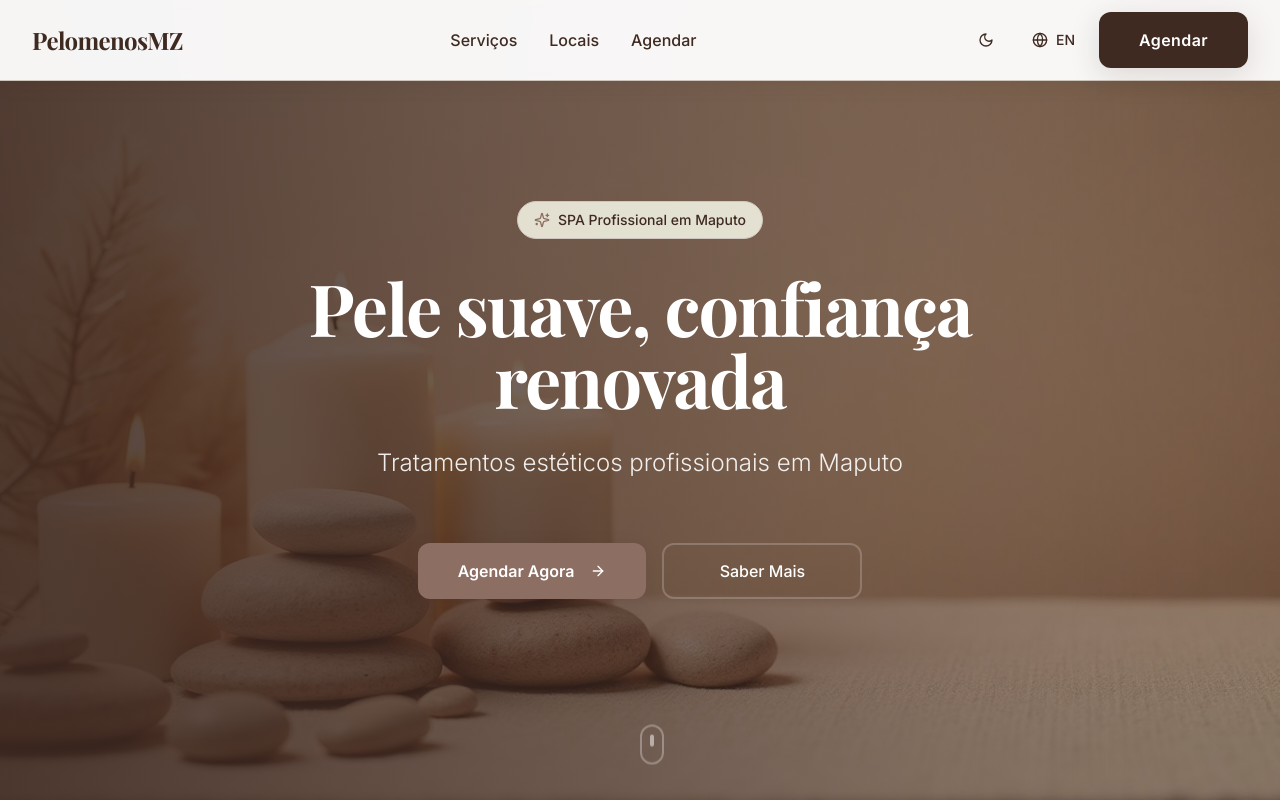
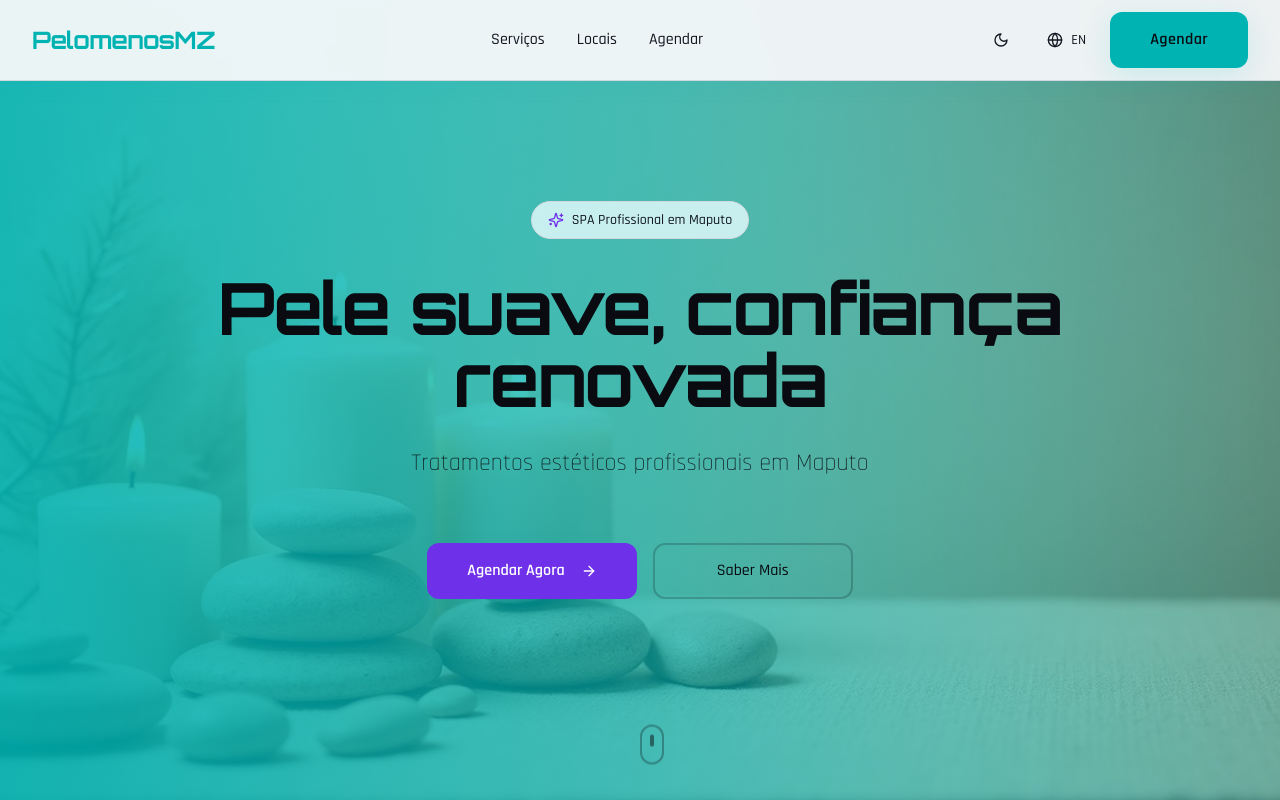
Before and after one commit to raincreative80/depilbella, a React (Vite) app: page / in a window 1280 px wide. Shown: the top 800 px of the page. Built offline with nearby package versions, Linux system fonts and the light colour scheme; the HTML template or start-up script is replaced by a standard one.

Commit message:
Implement frontend build updates

```diff
--- a/package.json
+++ b/package.json
@@ -46,6 +46,7 @@
     "cmdk": "^1.1.1",
     "date-fns": "^3.6.0",
     "embla-carousel-react": "^8.6.0",
+    "framer-motion": "^12.35.2",
     "input-otp": "^1.4.2",
     "lucide-react": "^0.462.0",
     "next-themes": "^0.3.0",
--- a/src/index.css
+++ b/src/index.css
@@ -1,102 +1,102 @@
+@import url('https://fonts.googleapis.com/css2?family=Orbitron:wght@400;500;600;700;800;900&family=Rajdhani:wght@300;400;500;600;700&display=swap');
+
 @tailwind base;
 @tailwind components;
 @tailwind utilities;
 
-/* Definition of the design system. All colors, gradients, fonts, etc should be defined here.
-All colors MUST be HSL.
-*/
-
 @layer base {
   :root {
-    /* PelomenosMZ Castanho & Creme Color System */
-    --background: 0 0% 100%;
-    --foreground: 16 30% 19%;
+    /* PelomenosMZ Futuristic Color System */
+    --background: 220 20% 97%;
+    --foreground: 220 30% 10%;
 
-    --card: 60 33% 94%;
-    --card-foreground: 16 30% 19%;
+    --card: 220 15% 94%;
+    --card-foreground: 220 30% 10%;
 
-    --popover: 0 0% 100%;
-    --popover-foreground: 16 30% 19%;
+    --popover: 220 15% 97%;
+    --popover-foreground: 220 30% 10%;
 
-    --primary: 16 30% 19%;
-    --primary-foreground: 0 0% 100%;
+    --primary: 180 100% 35%;
+    --primary-foreground: 220 30% 5%;
 
-    --secondary: 16 18% 47%;
+    --secondary: 260 80% 55%;
     --secondary-foreground: 0 0% 100%;
 
-    --muted: 60 33% 94%;
-    --muted-foreground: 16 18% 47%;
+    --muted: 220 15% 90%;
+    --muted-foreground: 220 15% 45%;
 
-    --accent: 60 33% 91%;
-    --accent-foreground: 16 30% 19%;
+    --accent: 180 60% 90%;
+    --accent-foreground: 220 30% 10%;
 
-    --destructive: 0 84.2% 60.2%;
+    --destructive: 0 84% 60%;
     --destructive-foreground: 0 0% 100%;
 
-    --border: 30 15% 78%;
-    --input: 30 15% 82%;
-    --ring: 16 18% 47%;
+    --border: 220 15% 85%;
+    --input: 220 15% 88%;
+    --ring: 180 100% 35%;
 
     --radius: 0.75rem;
 
-    /* Custom luxury tokens */
-    --gradient-hero: linear-gradient(135deg, hsl(16 30% 19%) 0%, hsl(16 18% 35%) 100%);
-    --gradient-accent: linear-gradient(180deg, hsl(60 33% 94%) 0%, hsl(60 33% 97%) 100%);
-    --gradient-overlay: linear-gradient(180deg, transparent 0%, hsl(16 30% 19% / 0.7) 100%);
-    --gradient-warm: linear-gradient(135deg, hsl(16 18% 47%) 0%, hsl(60 33% 94%) 100%);
+    /* Futuristic tokens */
+    --gradient-hero: linear-gradient(135deg, hsl(220 30% 8%) 0%, hsl(240 25% 12%) 50%, hsl(260 30% 15%) 100%);
+    --gradient-accent: linear-gradient(180deg, hsl(220 15% 94%) 0%, hsl(220 15% 97%) 100%);
+    --gradient-overlay: linear-gradient(180deg, transparent 0%, hsl(220 30% 5% / 0.85) 100%);
+    --gradient-warm: linear-gradient(135deg, hsl(180 100% 35%) 0%, hsl(260 80% 55%) 100%);
+    --gradient-neon: linear-gradient(135deg, hsl(180 100% 45%) 0%, hsl(260 80% 60%) 50%, hsl(320 80% 55%) 100%);
+    --gradient-glass: linear-gradient(135deg, hsl(220 20% 97% / 0.1) 0%, hsl(220 20% 97% / 0.05) 100%);
 
-    --shadow-soft: 0 4px 20px hsl(16 30% 19% / 0.08);
-    --shadow-hover: 0 8px 30px hsl(16 30% 19% / 0.15);
+    --shadow-soft: 0 4px 20px hsl(180 100% 35% / 0.08);
+    --shadow-hover: 0 8px 30px hsl(180 100% 35% / 0.15);
+    --shadow-neon: 0 0 20px hsl(180 100% 45% / 0.3), 0 0 40px hsl(180 100% 45% / 0.1);
+    --shadow-glow: 0 0 15px hsl(260 80% 55% / 0.3);
 
     --transition-smooth: all 0.4s cubic-bezier(0.4, 0, 0.2, 1);
-    --sidebar-background: 0 0% 98%;
 
-    --sidebar-foreground: 240 5.3% 26.1%;
-
-    --sidebar-primary: 240 5.9% 10%;
-
+    --sidebar-background: 220 15% 96%;
+    --sidebar-foreground: 220 15% 30%;
+    --sidebar-primary: 220 30% 10%;
     --sidebar-primary-foreground: 0 0% 98%;
-
-    --sidebar-accent: 240 4.8% 95.9%;
-
-    --sidebar-accent-foreground: 240 5.9% 10%;
-
-    --sidebar-border: 220 13% 91%;
-
-    --sidebar-ring: 217.2 91.2% 59.8%;
+    --sidebar-accent: 220 15% 92%;
+    --sidebar-accent-foreground: 220 30% 10%;
+    --sidebar-border: 220 15% 88%;
+    --sidebar-ring: 180 100% 35%;
   }
 
   .dark {
-    --background: 16 30% 10%;
-    --foreground: 60 33% 94%;
+    --background: 220 30% 5%;
+    --foreground: 220 15% 92%;
 
-    --card: 16 25% 14%;
-    --card-foreground: 60 33% 94%;
+    --card: 220 25% 9%;
+    --card-foreground: 220 15% 92%;
 
-    --popover: 16 25% 14%;
-    --popover-foreground: 60 33% 94%;
+    --popover: 220 25% 9%;
+    --popover-foreground: 220 15% 92%;
 
-    --primary: 60 33% 94%;
-    --primary-foreground: 16 30% 10%;
+    --primary: 180 100% 45%;
+    --primary-foreground: 220 30% 5%;
 
-    --secondary: 16 18% 35%;
-    --secondary-foreground: 60 33% 94%;
+    --secondary: 260 80% 60%;
+    --secondary-foreground: 0 0% 100%;
 
-    --muted: 16 20% 18%;
-    --muted-foreground: 30 15% 65%;
+    --muted: 220 20% 14%;
+    --muted-foreground: 220 15% 55%;
 
-    --accent: 16 20% 22%;
-    --accent-foreground: 60 33% 94%;
+    --accent: 220 20% 12%;
+    --accent-foreground: 220 15% 92%;
 
-    --destructive: 0 62.8% 30.6%;
-    --destructive-foreground: 60 33% 94%;
+    --destructive: 0 62% 30%;
+    --destructive-foreground: 220 15% 92%;
 
-    --border: 16 15% 25%;
-    --input: 16 15% 25%;
-    --ring: 16 18% 47%;
+    --border: 220 20% 16%;
+    --input: 220 20% 16%;
+    --ring: 180 100% 45%;
 
-    --gradient-hero: linear-gradient(135deg, hsl(16 30% 10%) 0%, hsl(16 25% 18%) 100%);
-    --gradient-accent: linear-gradient(180deg, hsl(16 20% 22%) 0%, hsl(16 25% 14%) 100%);
+    --gradient-hero: linear-gradient(135deg, hsl(220 30% 3%) 0%, hsl(240 25% 8%) 50%, hsl(260 30% 10%) 100%);
+    --gradient-accent: linear-gradient(180deg, hsl(220 20% 12%) 0%, hsl(220 25% 9%) 100%);
+    --gradient-neon: linear-gradient(135deg, hsl(180 100% 45%) 0%, hsl(260 80% 60%) 50%, hsl(320 80% 55%) 100%);
+
+    --shadow-neon: 0 0 20px hsl(180 100% 45% / 0.4), 0 0 60px hsl(180 100% 45% / 0.15);
+    --shadow-glow: 0 0 20px hsl(260 80% 60% / 0.4);
   }
 }
 
@@ -110,7 +110,7 @@ All colors MUST be HSL.
   }
 
   h1, h2, h3, h4, h5, h6 {
-    @apply font-serif;
+    @apply font-display;
   }
 }
 
@@ -123,6 +123,10 @@ All colors MUST be HSL.
     background: var(--gradient-accent);
   }
 
+  .gradient-neon {
+    background: var(--gradient-neon);
+  }
+
   .shadow-soft {
     box-shadow: var(--shadow-soft);
   }
@@ -131,7 +135,42 @@ All colors MUST be HSL.
     box-shadow: var(--shadow-hover);
   }
 
+  .shadow-neon {
+    box-shadow: var(--shadow-neon);
+  }
+
+  .shadow-glow {
+    box-shadow: var(--shadow-glow);
+  }
+
   .transition-smooth {
     transition: var(--transition-smooth);
   }
+
+  .glass {
+    background: var(--gradient-glass);
+    backdrop-filter: blur(20px);
+    -webkit-backdrop-filter: blur(20px);
+    border: 1px solid hsl(var(--border) / 0.3);
+  }
+
+  .text-gradient-neon {
+    background: var(--gradient-neon);
+    -webkit-background-clip: text;
+    -webkit-text-fill-color: transparent;
+    background-clip: text;
+  }
+
+  .glow-line {
+    height: 1px;
+    background: var(--gradient-neon);
+    box-shadow: 0 0 8px hsl(180 100% 45% / 0.5);
+  }
+
+  .cyber-grid {
+    background-image:
+      linear-gradient(hsl(180 100% 45% / 0.03) 1px, transparent 1px),
+      linear-gradient(90deg, hsl(180 100% 45% / 0.03) 1px, transparent 1px);
+    background-size: 40px 40px;
+  }
 }
--- a/tailwind.config.ts
+++ b/tailwind.config.ts
@@ -14,8 +14,9 @@ export default {
     },
     extend: {
       fontFamily: {
-        sans: ['Inter', 'system-ui', 'sans-serif'],
-        serif: ['Playfair Display', 'Georgia', 'serif'],
+        sans: ['Rajdhani', 'system-ui', 'sans-serif'],
+        serif: ['Orbitron', 'system-ui', 'sans-serif'],
+        display: ['Orbitron', 'system-ui', 'sans-serif'],
       },
       colors: {
         border: "hsl(var(--border))",
```
Also changed, not shown: 1 other file (tests, documents, lock files or other folders).
